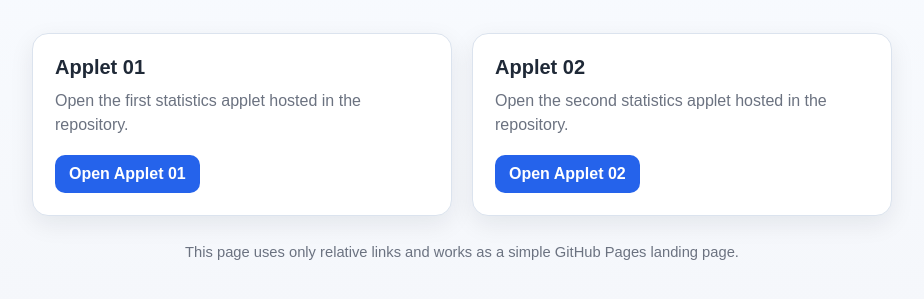
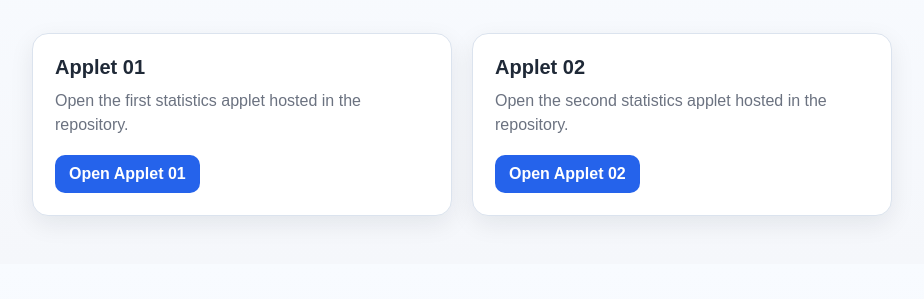
Before and after one commit to dtrStats/stats-applets, a plain HTML site: page index.html in a window 1280 px wide. Shown: the part 119-418 px from the top of the page, without its empty margins (178-1102 px from the left). Drawn offline with Linux system fonts and the light colour scheme.

```diff
--- a/index.html
+++ b/index.html
@@ -119,9 +119,6 @@
       </article>
     </section>
 
-    <div class="footer">
-      This page uses only relative links and works as a simple GitHub Pages landing page.
-    </div>
   </main>
 </body>
 </html>
```
